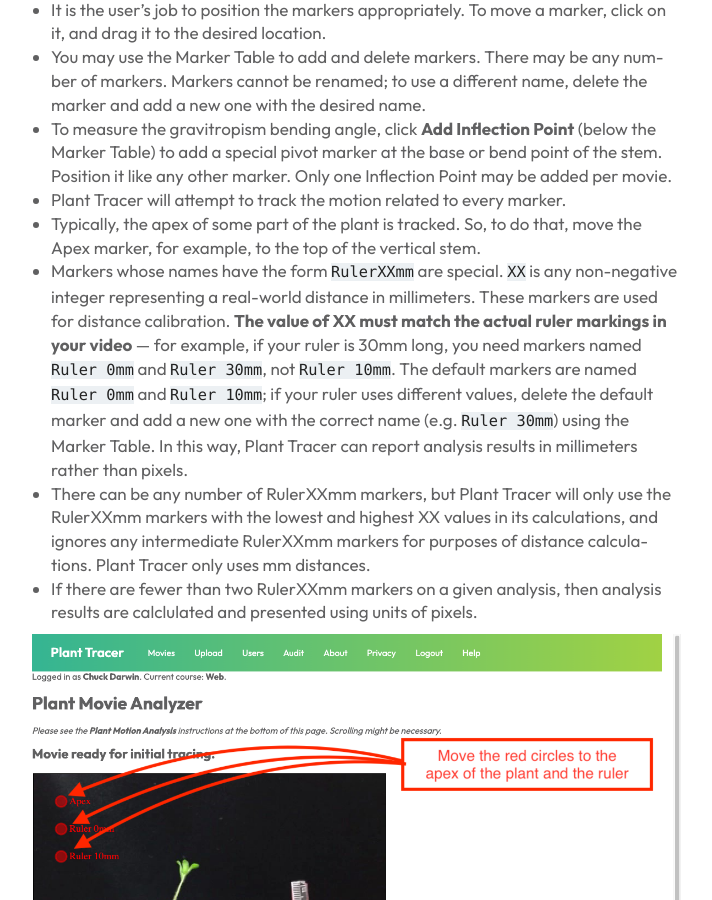
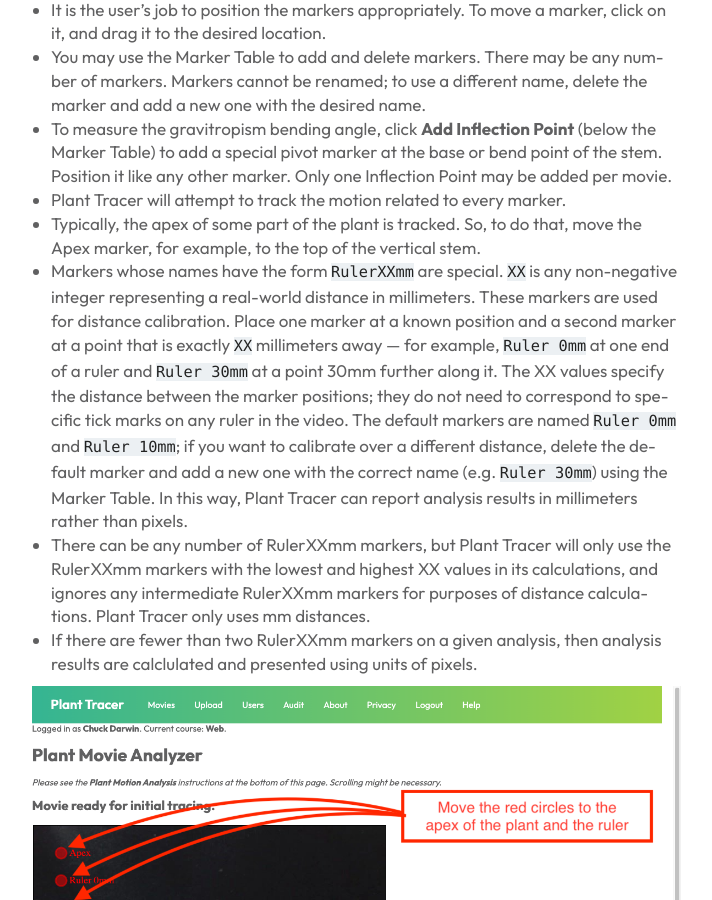
Before and after one commit to Plant-Tracer/webapp, a Sphinx documentation site: the page built from docs/UserTutorial.rst, in a window 1280 px wide and 900 px high, scrolled down 4543 px. Shown: the whole window, without its empty margins (399-1111 px from the left). Built offline with Sphinx 7.4.7, drawn with Linux system fonts in a browser that asks for light colours; the version number is read from the project's files by our own code; part of the change alters nothing that is shown; some of the changed text lies outside the part shown.

Commit message:
refs #1074: update UserTutorial text for 0.9.8/0.9.8.1 features; add placeholder images

```diff
--- a/docs/UserTutorial.rst
+++ b/docs/UserTutorial.rst
@@ -9,7 +9,7 @@ Welcome and Registration
 - Go to `prod.planttracer.com/register`.
 - Register for an account using your Name, Email Address, and Course Key.
 - If you are using Plant Tracer with a specific course or project, you can enter your course Key provided by your course administrator (your instructor should be able to help you here).
-- Alternately, you can register for the Web course whose course key is 2c01-48cd
+- Alternately, you can register for the Web course whose course key is 1b05-4024
 
 .. image:: tutorial_images/register.png
    :alt: Plant Tracer registration form with Name, Email Address, and Course Key input fields and a Register button
@@ -61,7 +61,7 @@ Tracking the Uploaded Movie
 - To measure the gravitropism bending angle, click **Add Inflection Point** (below the Marker Table) to add a special pivot marker at the base or bend point of the stem. Position it like any other marker. Only one Inflection Point may be added per movie.
 - Plant Tracer will attempt to track the motion related to every marker.
 - Typically, the apex of some part of the plant is tracked. So, to do that, move the Apex marker, for example, to the top of the vertical stem.
-- Markers whose names have the form ``RulerXXmm`` are special. ``XX`` is any non-negative integer representing a real-world distance in millimeters. These markers are used for distance calibration. **The value of XX must match the actual ruler markings in your video** — for example, if your ruler is 30mm long, you need markers named ``Ruler 0mm`` and ``Ruler 30mm``, not ``Ruler 10mm``. The default markers are named ``Ruler 0mm`` and ``Ruler 10mm``; if your ruler uses different values, delete the default marker and add a new one with the correct name (e.g. ``Ruler 30mm``) using the Marker Table. In this way, Plant Tracer can report analysis results in millimeters rather than pixels.
+- Markers whose names have the form ``RulerXXmm`` are special. ``XX`` is any non-negative integer representing a real-world distance in millimeters. These markers are used for distance calibration. Place one marker at a known position and a second marker at a point that is exactly ``XX`` millimeters away — for example, ``Ruler 0mm`` at one end of a ruler and ``Ruler 30mm`` at a point 30mm further along it. The XX values specify the distance between the marker positions; they do not need to correspond to specific tick marks on any ruler in the video. The default markers are named ``Ruler 0mm`` and ``Ruler 10mm``; if you want to calibrate over a different distance, delete the default marker and add a new one with the correct name (e.g. ``Ruler 30mm``) using the Marker Table. In this way, Plant Tracer can report analysis results in millimeters rather than pixels.
 - There can be any number of RulerXXmm markers, but Plant Tracer will only use the RulerXXmm markers with the lowest and highest XX values in its calculations, and ignores any intermediate RulerXXmm markers for purposes of distance calculations. Plant Tracer only uses mm distances.
 - If there are fewer than two RulerXXmm markers on a given analysis, then analysis results are calclulated and presented using units of pixels.
 
@@ -95,23 +95,24 @@ Interpreting and Reading Results
 
   Results are shown in millimeters when two or more ruler markers are present, otherwise in pixels.
 
-.. image:: tutorial_images/results_gravitropism.png
+.. image:: tutorial_images/coming_soon.png
    :alt: Plant Tracer results panel showing Gravitropism Distance, Rate, and Angle statistics with the Results selector set to Gravitropism
 
-.. image:: tutorial_images/results_circumnutation.png
+.. image:: tutorial_images/coming_soon.png
    :alt: Plant Tracer results panel showing Circumnutation Max Amplitude and Rate statistics with the Results selector set to Circumnutation
 
 - **Rate** is reported per minute when you have entered the capture interval (frames/minute); otherwise it is reported per frame. Enter the capture interval in the **Capture interval (frames/minute)** field and click **Set** — the graphs' time axis and the Rate update immediately, with no need to retrace. You can also set it on the Upload page.
 
-.. image:: tutorial_images/capture_interval.png
+.. image:: tutorial_images/coming_soon.png
    :alt: Plant Tracer Analyze page showing the Capture interval field with a value entered and a Set button
 
 - To compute the gravitropism Angle, click **Add Inflection Point** to place the reference pivot marker (the base or bend point of the stem), then position it like any other marker. The marker name ``Inflection Point`` is reserved (matched case-insensitively) and only one may be added per movie.
 
-.. image:: tutorial_images/inflection_point.png
+.. image:: tutorial_images/coming_soon.png
    :alt: Plant Tracer Analyze page with the Add Inflection Point button highlighted and an Inflection Point marker placed on the plant stem
 
 - When tracking is complete, you can press **Download CSV** to get the tracking data in CSV format, or **Download Excel** to get an XLSX workbook with trackpoints, metadata, marker summary, chart data, and native Excel chart sheets. Each position column header notes its unit. ``Ruler XXmm`` marker columns are always in pixels. Other markers' columns are in millimeters when you have calibrated with two or more ``Ruler XXmm`` markers placed on the ruler in your video (moved off their default positions); otherwise they are in pixels.
+- Press **Download Traced Movie** to download an MP4 of the analyzed movie with the marker positions overlaid on each frame. This is useful for sharing or presenting the traced result.
 - At this point, you are ready to use a spreadsheet to further analyze and graph the data.
 
 .. image:: tutorial_images/download_trackpoints.png
```
Also changed, not shown: docs/tutorial_images/coming_soon.png (added), docs/tutorial_images/inflection_point.png, docs/tutorial_images/register.png, docs/tutorial_images/results_circumnutation.png, docs/tutorial_images/results_gravitropism.png.
